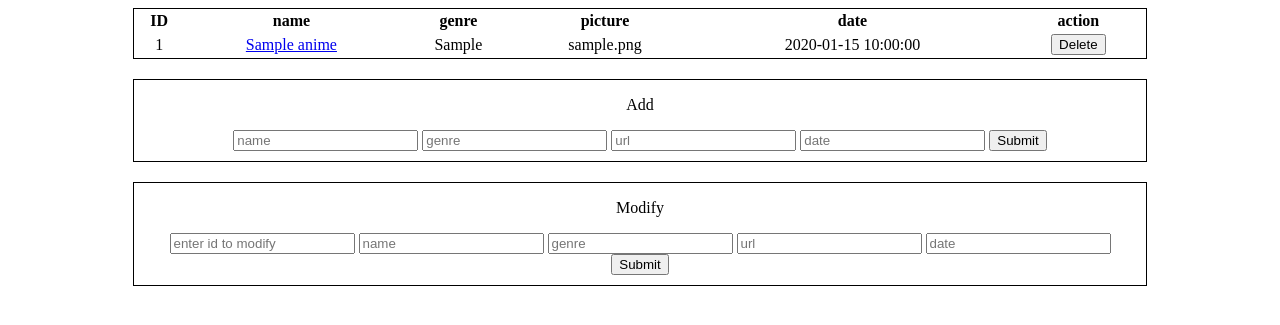
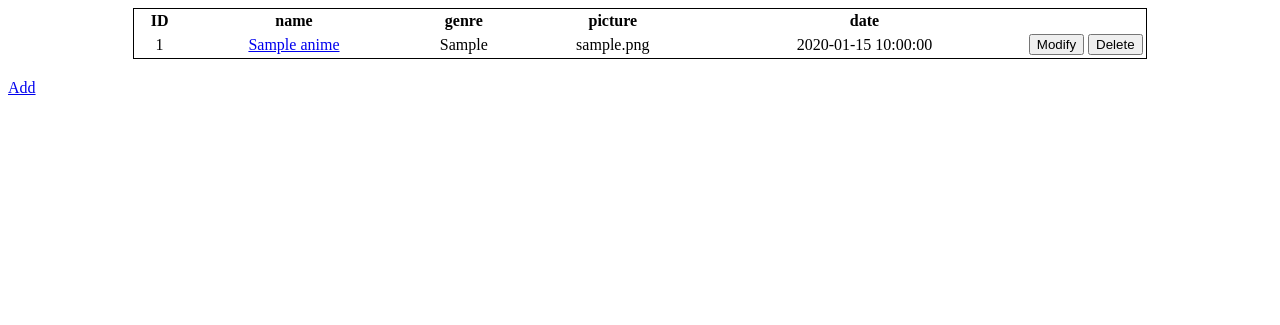
Before and after one commit to mariete36/SI_PHP, a PHP site: page / in a window 1280 px wide. Shown: the top 325 px of the page. Run offline with PHP 8.4, Linux system fonts and the light colour scheme; tables that the repository leaves empty or names only in its code hold one stand-in row (values such as "Sample post").

Commit message:
add files update.php

```diff
--- a/actions/action_modify.php
+++ b/actions/action_modify.php
@@ -13,7 +13,6 @@ WHERE
    id = :id
 ;";
 
-
 $stmt = $conn->prepare($sql);
 $stmt->bindValue(':id', $_POST['id']);
 $stmt->bindValue(':name', $_POST['name']);
--- a/css/style.css
+++ b/css/style.css
@@ -18,3 +18,7 @@ td {
 .create form, .update form {
     margin: 10px;
 }
+
+.modifyLink, .deleteButton {
+    width: 30px;
+}
--- a/index.php
+++ b/index.php
@@ -27,7 +27,7 @@ session_start();
         <th>genre</th>
         <th>picture</th>
         <th>date</th>
-        <th>action</th>
+
     </tr>
 
     <?php
@@ -54,7 +54,13 @@ session_start();
                 <td><?=$row["genre"]?></td>
                 <td><?=$row["picture"]?></td>
                 <td><?=$row["date"]?></td>
-                <td>
+                <td class="modifyLink">
+                    <form action="update.php" method="POST">
+                        <input type="hidden" name="id" value="<?=$row["id"]?>">
+                        <input type="submit" value="Modify">
+                    </form>
+                </td>
+                <td class="deleteButton">
                     <form action="actions/action_delete.php" method="POST">
                         <input type="hidden" name="id" value="<?=$row["id"]?>">
                         <input type="submit" value="Delete">
@@ -65,29 +71,9 @@ session_start();
 
 </table>
 </div>
-<div class="create">
-<p>Add</p>
 
-    <form class="add_form" action="actions/ACTION_add.php" method="POST">
-        <input type="text"      name='name'         placeholder="name">
-        <input type="text"      name='genre'        placeholder="genre">
-        <input type="text"      name='picture'      placeholder="url">
-        <input type="text"      name='date'         placeholder="date">
-        <input type="submit">
-    </form>
-</div>
-<div class="update">
-<p>Modify</p>
+<a href="add.php">Add</a>
 
-    <form action="actions/action_modify.php" method="POST">
-        <input type="text"      name='id'           placeholder="enter id to modify">
-        <input type="text"      name='name'         placeholder="name">
-        <input type="text"      name='genre'        placeholder="genre">
-        <input type="text"      name='url'          placeholder="url">
-        <input type="text"      name='date'         placeholder="date">
-        <input type="submit">
-    </form>
-</div>
 <?php
 // SHOW ERROR MESSAGES
 //require_once "show_error_msg.php";
```
Also changed, not shown: add.php (added, +23 -0 lines), anime_description.php (+4 -4 lines), update.php (added, +53 -0 lines).
